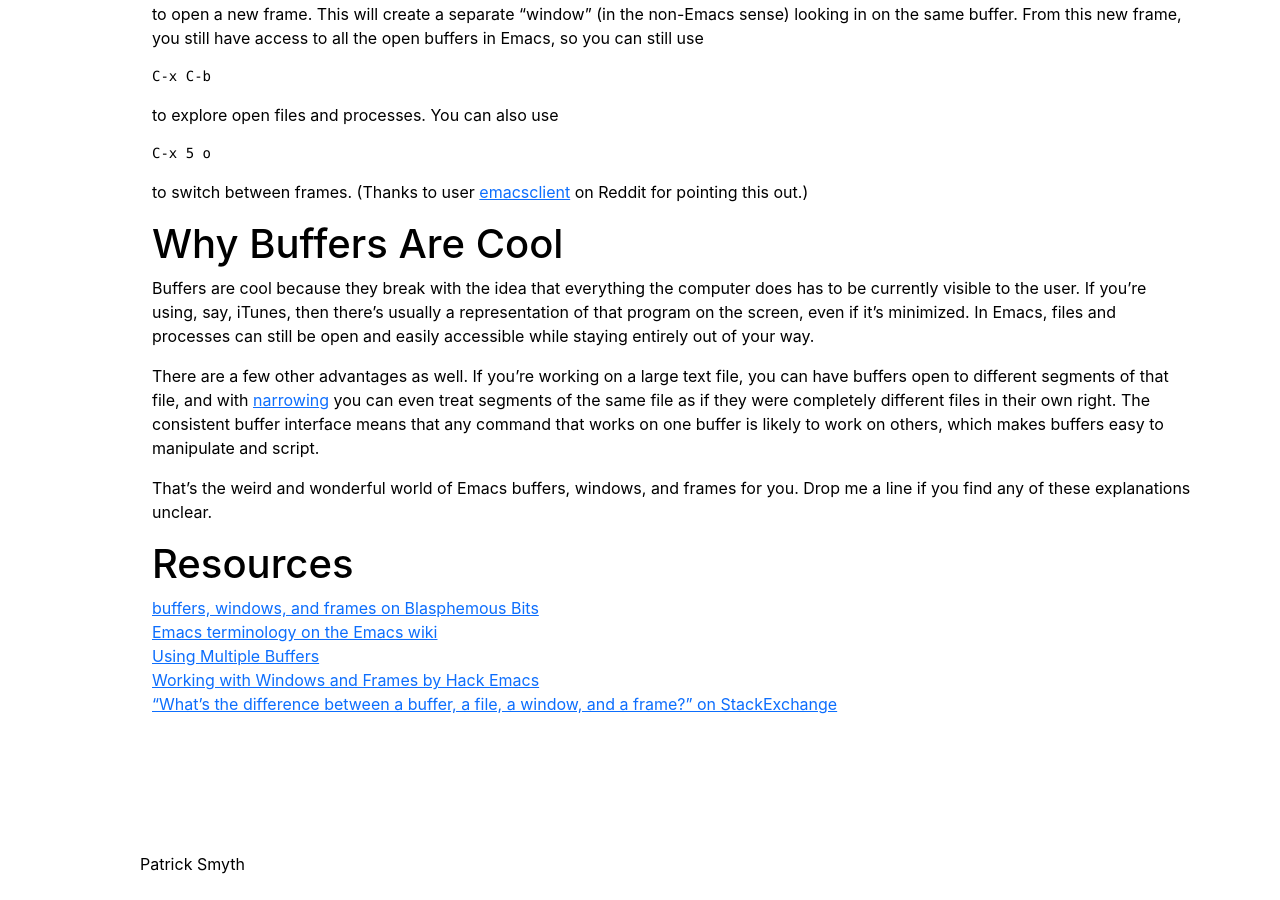
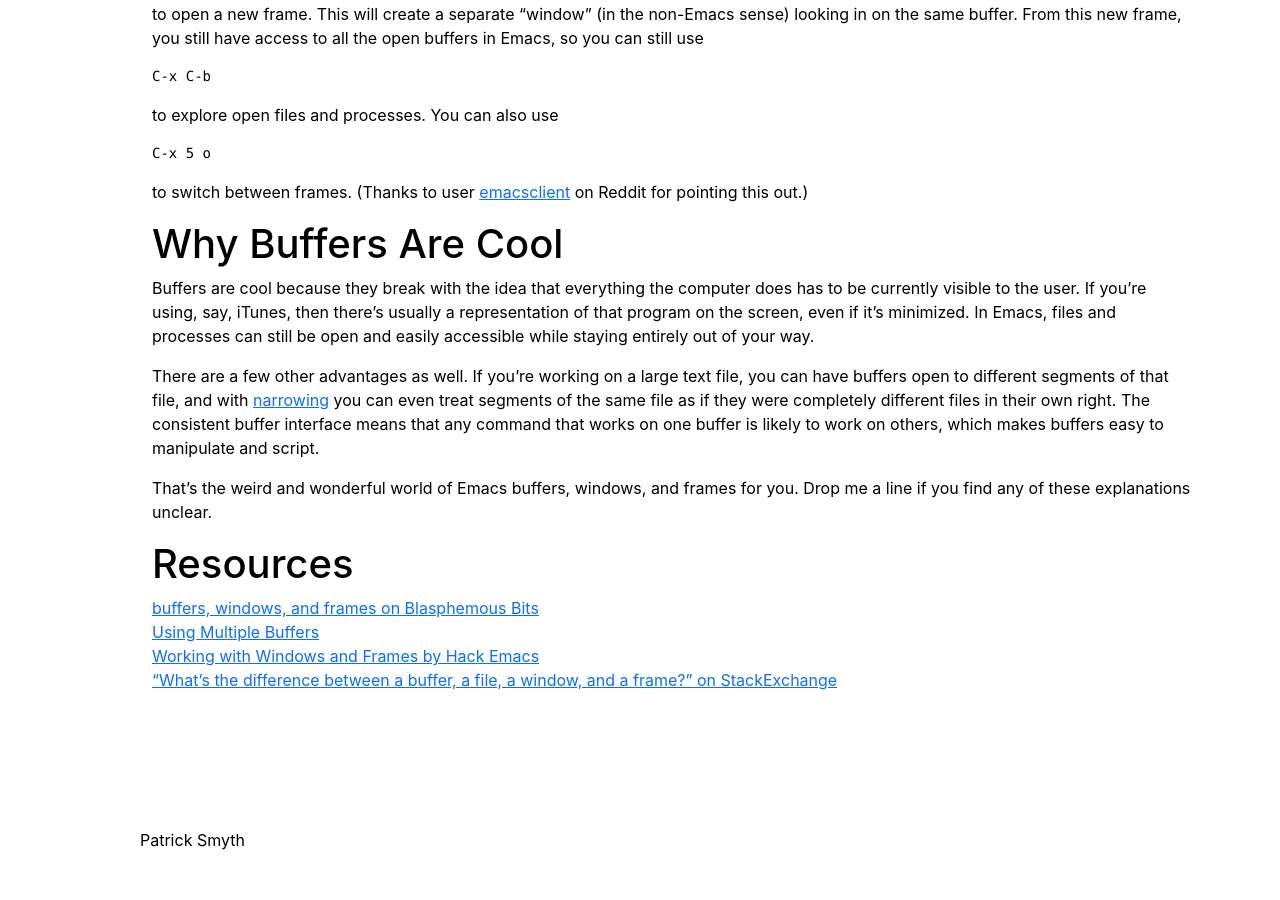
Before and after one commit to smythp/website, a Jekyll site: the page built from _posts/2017-06-01-emacs-buffers.md, in a window 1280 px wide and 900 px high, scrolled down 4831 px. Built offline with Jekyll 4.4.1, drawn with Linux system fonts in a browser that asks for light colours; after the commit the page ends 5707 px from its top, so only the background shows below that.

Commit message:
Strip wikemacs Emacs Terminology resource link
wikemacs.org is alive but the /wiki/Emacs_Terminology page renders a
MediaWiki internal error (process cache exception). Volunteer-run wiki,
could persist for years. Removed the line entirely — same low-effort
pattern as the earlier jesshamrick removal.

```diff
--- a/_posts/2017-06-01-emacs-buffers.md
+++ b/_posts/2017-06-01-emacs-buffers.md
@@ -89,7 +89,6 @@ That's the weird and wonderful world of Emacs buffers, windows, and frames for y
 # Resources
 
 [buffers, windows, and frames on Blasphemous Bits](https://blasphemousbits.wordpress.com/2007/05/04/learning-emacs-part-4-buffers-windows-and-frames/)
-[Emacs terminology on the Emacs wiki](http://wikemacs.org/wiki/Emacs_Terminology)
 [Using Multiple Buffers](https://www.gnu.org/software/emacs/manual/html_node/emacs/Buffers.html)
 [Working with Windows and Frames by Hack Emacs](https://www.youtube.com/watch?v=aIMECr7K35Q)
 ["What's the difference between a buffer, a file, a window, and a frame?" on StackExchange](https://emacs.stackexchange.com/questions/13583/whats-the-difference-between-a-buffer-a-file-a-window-and-a-frame)
```
